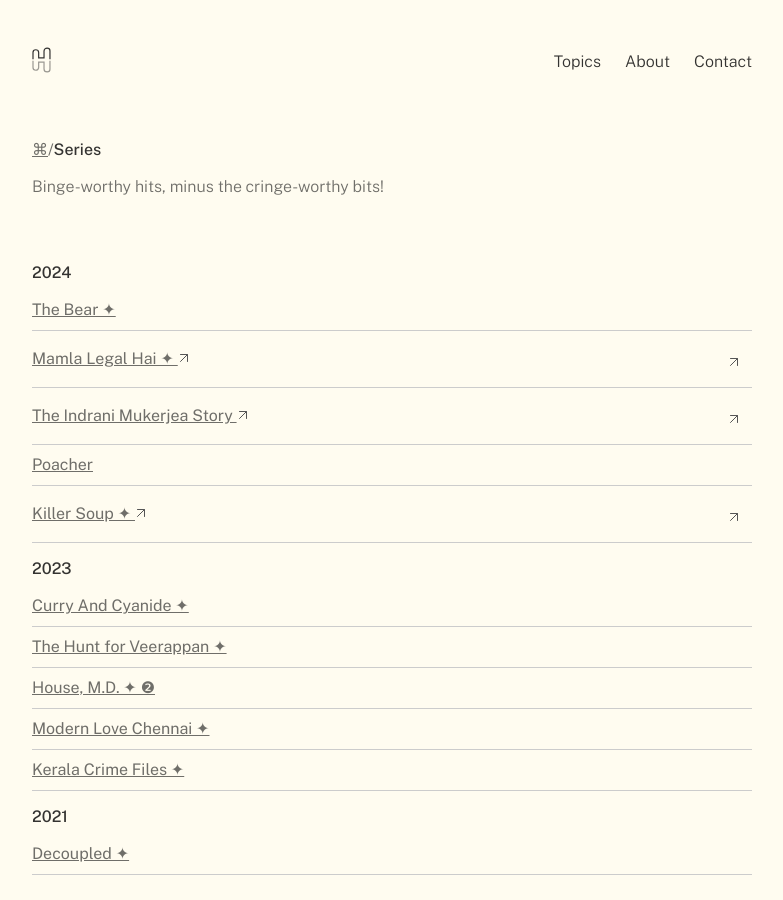
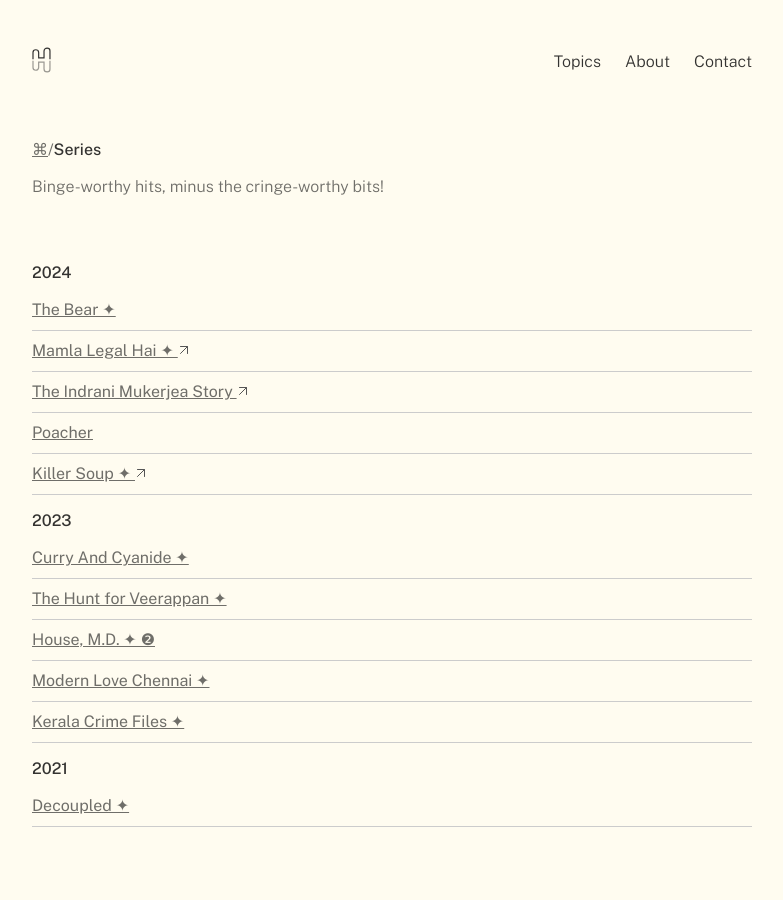
Before and after one commit to hfactor/hiran.in, a Jekyll site: the page built from _notes/80 Topics/Series.md, in a window 1280 px wide. Shown: the whole page, without its empty margins (248-1031 px from the left). Built offline with Jekyll 4.4.1, drawn with Linux system fonts in a browser that asks for light colours; some web fonts are replaced.

Commit message:
Improved feed, to support External Link Icon.

```diff
--- a/_includes/feed.html
+++ b/_includes/feed.html
@@ -52,27 +52,22 @@
                     {% if note.local-title %} {{ note.local-title }} {% else %} {{ note.title }} {% endif %}
                     {% if note.recommended == true %} ✦{% endif %}
                     {% if note.revisit == true %} ❷{% endif %}
-                    </div>
-                    <span class="arrow-icon"><img src="/assets/svg/Arrow.svg" alt="" class="arrow-img" /></span>
-                </a></li>
+
+                </a></div></li>
             {% elsif meta_url != "" %}
                 <li> <div class="note-title">
                 <a href="{{ meta_url }}">
                     {% if note.local-title %} {{ note.local-title }}{% else %} {{ note.title }} {% endif %}
                     {% if note.recommended == true %} ✦{% endif %}
                     {% if note.revisit == true %} ❷{% endif %}
-                    </div>
-                    <span class="arrow-icon"> <img src="/assets/svg/Arrow.svg" alt="" class="arrow-img" /> </span>
-                </a>
-                </li>
+                </a></div></li>
             {% else %}
                 <li> <div class="note-title">
                     {% if note.local-title %} {{ note.local-title }} {% else %} {{ note.title }} {% endif %}
                     {% if note.recommended == true %} ✦{% endif %}
                     {% if note.revisit == true %} ❷{% endif %}
                     {% if note.booktype %} {{ note.booktype }} {% endif %}
-                    </div>
-                </li>
+                </div></li>
             {% endif %}
         {% endcapture %}
     {% endif %}
```
